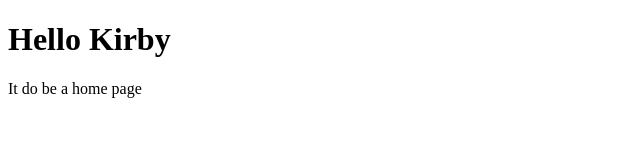
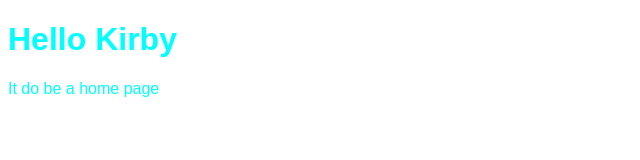
Before and after one commit to Snubb/11ty, an Eleventy site: page src/index.md in a window 1280 px wide. Shown: the whole page, without its empty margins (0-640 px from the left). Built offline with nearby package versions, Linux system fonts and the light colour scheme; Eleventy itself is replaced by a stand-in of ours; files that its build step writes are made by us from their sources.

Commit message:
✨ video 2

```diff
--- a/src/_includes/base.njk
+++ b/src/_includes/base.njk
@@ -5,6 +5,7 @@
     <meta http-equiv="X-UA-Compatible" content="IE=edge">
     <meta name="viewport" content="width=device-width, initial-scale=1.0">
     <title>{{ title }}</title>
+    <link rel="stylesheet" href="{{ 'css/style.css' | url }}" />
 </head>
 <body>
     <h1>{{ title }}</h1>
--- /dev/null
+++ b/src/sass/style.scss
@@ -0,0 +1,4 @@
+body {
+    font-family: sans-serif;
+    color:aqua;
+}
```
Also changed, not shown: package.json (+9 -3 lines), public/index.html (+1 -0 lines), .eleventy.js, public/css/style.css (added), 2 other files.
